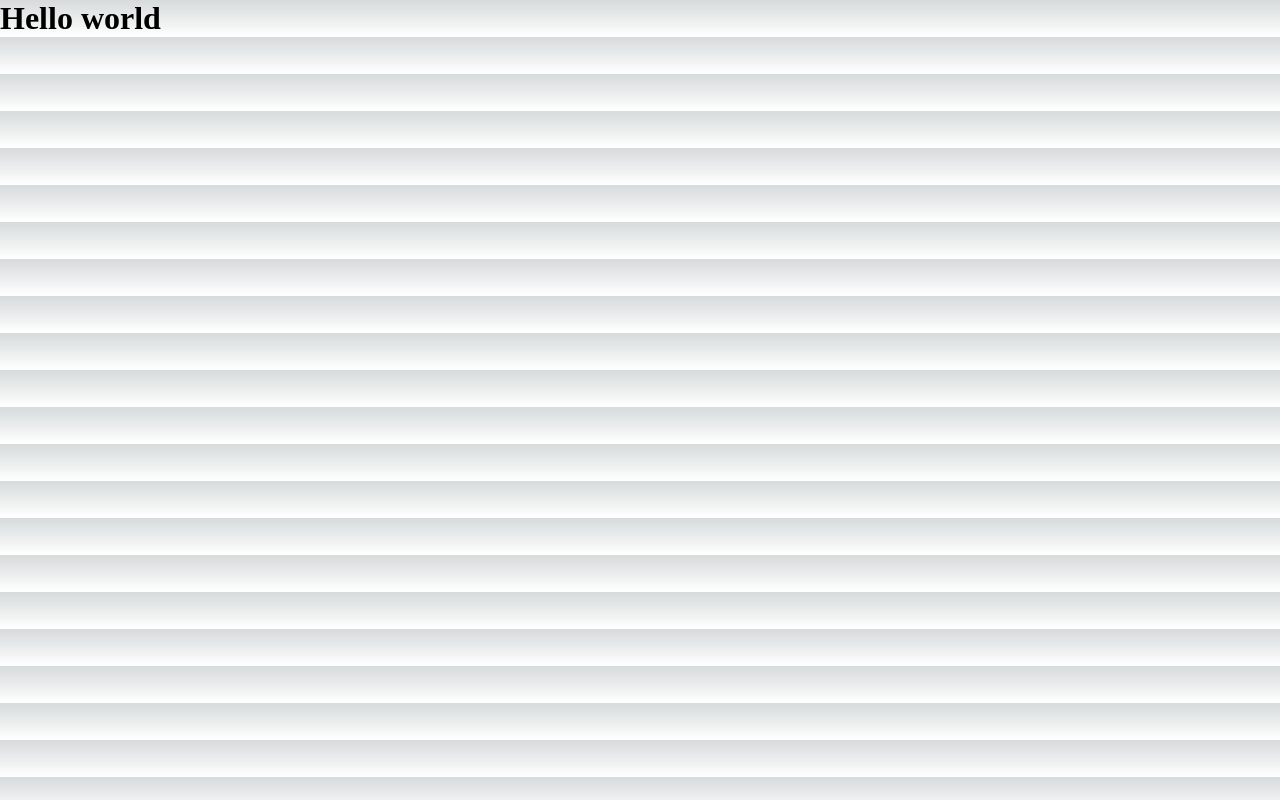
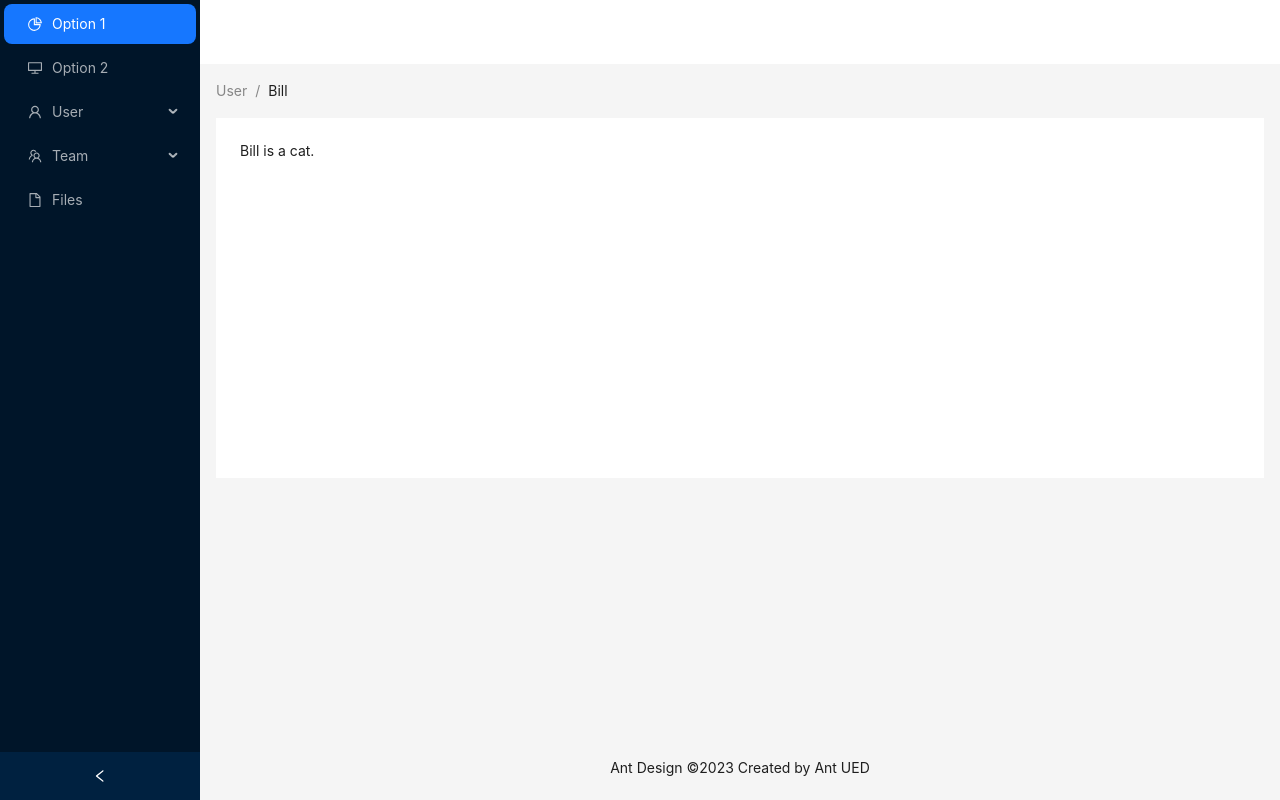
Before and after one commit to hasanshahriar32/level2-nextjs_intro, a Next.js app: page / in a window 1280 px wide. Built offline with nearby package versions, Linux system fonts and the light colour scheme.

Commit message:
updated sidebar

```diff
--- a/package.json
+++ b/package.json
@@ -9,6 +9,7 @@
     "lint": "next lint"
   },
   "dependencies": {
+    "@ant-design/cssinjs": "^1.17.0",
     "antd": "^5.8.6",
     "eslint": "8.48.0",
     "eslint-config-next": "13.4.19",
--- /dev/null
+++ b/src/components/Main/Home/Home.js
@@ -0,0 +1,98 @@
+import React, { useState } from "react";
+import {
+  DesktopOutlined,
+  FileOutlined,
+  PieChartOutlined,
+  TeamOutlined,
+  UserOutlined,
+} from "@ant-design/icons";
+import { Breadcrumb, Layout, Menu, theme } from "antd";
+const { Header, Content, Footer, Sider } = Layout;
+function getItem(label, key, icon, children) {
+  return {
+    key,
+    icon,
+    children,
+    label,
+  };
+}
+const items = [
+  getItem("Option 1", "1", <PieChartOutlined />),
+  getItem("Option 2", "2", <DesktopOutlined />),
+  getItem("User", "sub1", <UserOutlined />, [
+    getItem("Tom", "3"),
+    getItem("Bill", "4"),
+    getItem("Alex", "5"),
+  ]),
+  getItem("Team", "sub2", <TeamOutlined />, [
+    getItem("Team 1", "6"),
+    getItem("Team 2", "8"),
+  ]),
+  getItem("Files", "9", <FileOutlined />),
+];
+const Home = () => {
+  const [collapsed, setCollapsed] = useState(false);
+  const {
+    token: { colorBgContainer },
+  } = theme.useToken();
+  return (
+    <Layout
+      style={{
+        minHeight: "100vh",
+      }}
+    >
+      <Sider
+        collapsible
+        collapsed={collapsed}
+        onCollapse={(value) => setCollapsed(value)}
+      >
+        <div className="demo-logo-vertical" />
+        <Menu
+          theme="dark"
+          defaultSelectedKeys={["1"]}
+          mode="inline"
+          items={items}
+        />
+      </Sider>
+      <Layout>
+        <Header
+          style={{
+            padding: 0,
+            background: colorBgContainer,
+          }}
+        />
+        <Content
+          style={{
+            margin: "0 16px",
+          }}
+        >
+          <Breadcrumb
+            style={{
+              margin: "16px 0",
+            }}
+          >
+            <Breadcrumb.Item>User</Breadcrumb.Item>
+            <Breadcrumb.Item>Bill</Breadcrumb.Item>
+          </Breadcrumb>
+          <div
+            style={{
+              padding: 24,
+              minHeight: 360,
+              background: colorBgContainer,
+            }}
+          >
+            Bill is a cat.
+          </div>
+        </Content>
+        <Footer
+          style={{
+            textAlign: "center",
+          }}
+        >
+          Ant Design ©2023 Created by Ant UED
+        </Footer>
+      </Layout>
+    </Layout>
+  );
+};
+export default Home;
--- /dev/null
+++ b/src/components/layout.js
@@ -0,0 +1,9 @@
+export default function Layout({ children }) {
+  return (
+    <>
+      {/* <Navbar /> */}
+      <main>{children}</main>
+      {/* <Footer /> */}
+    </>
+  );
+}
--- a/src/pages/_app.js
+++ b/src/pages/_app.js
@@ -1,5 +1,8 @@
-import '@/styles/globals.css'
+import "@/styles/globals.css";
 
-export default function App({ Component, pageProps }) {
-  return <Component {...pageProps} />
+export default function MyApp({ Component, pageProps }) {
+  // Use the layout defined at the page level, if available
+  const getLayout = Component.getLayout || ((page) => page);
+
+  return getLayout(<Component {...pageProps} />);
 }
--- a/src/pages/_document.js
+++ b/src/pages/_document.js
@@ -1,7 +1,8 @@
-import { Html, Head, Main, NextScript } from 'next/document'
+import React from "react";
+import { StyleProvider, createCache, extractStyle } from "@ant-design/cssinjs";
+import Document, { Head, Html, Main, NextScript } from "next/document";
 
-export default function Document() {
-  return (
+const MyDocument = () => (
   <Html lang="en">
     <Head />
     <body>
@@ -9,5 +10,32 @@ export default function Document() {
       <NextScript />
     </body>
   </Html>
-  )
-}
+);
+
+MyDocument.getInitialProps = async (ctx) => {
+  const cache = createCache();
+  const originalRenderPage = ctx.renderPage;
+  ctx.renderPage = () =>
+    originalRenderPage({
+      enhanceApp: (App) => (props) =>
+        (
+          <StyleProvider cache={cache}>
+            <App {...props} />
+          </StyleProvider>
+        ),
+    });
+
+  const initialProps = await Document.getInitialProps(ctx);
+  const style = extractStyle(cache, true);
+  return {
+    ...initialProps,
+    styles: (
+      <>
+        {initialProps.styles}
+        <style dangerouslySetInnerHTML={{ __html: style }} />
+      </>
+    ),
+  };
+};
+
+export default MyDocument;
--- a/src/pages/index.js
+++ b/src/pages/index.js
@@ -1,3 +1,19 @@
-export default function Home() {
-  return <h1>Hello world</h1>;
+import Home from "@/components/Main/Home/Home";
+import Layout from "@/components/layout";
+
+export default function Page() {
+  return (
+    <div>
+      <h1>My page</h1>
+      <p>lorem ipsum...</p>
+    </div>
+  );
 }
+
+Page.getLayout = function getLayout(page) {
+  return (
+    <Layout>
+      <Home>{page}</Home>
+    </Layout>
+  );
+};
```
Also changed, not shown: src/components/Main/Sider.js (added, +57 -0 lines), src/pages/404.js (+9 -2 lines), 1 other file (tests, documents, lock files or other folders). Lines whose indentation alone changed are shown as unchanged.
